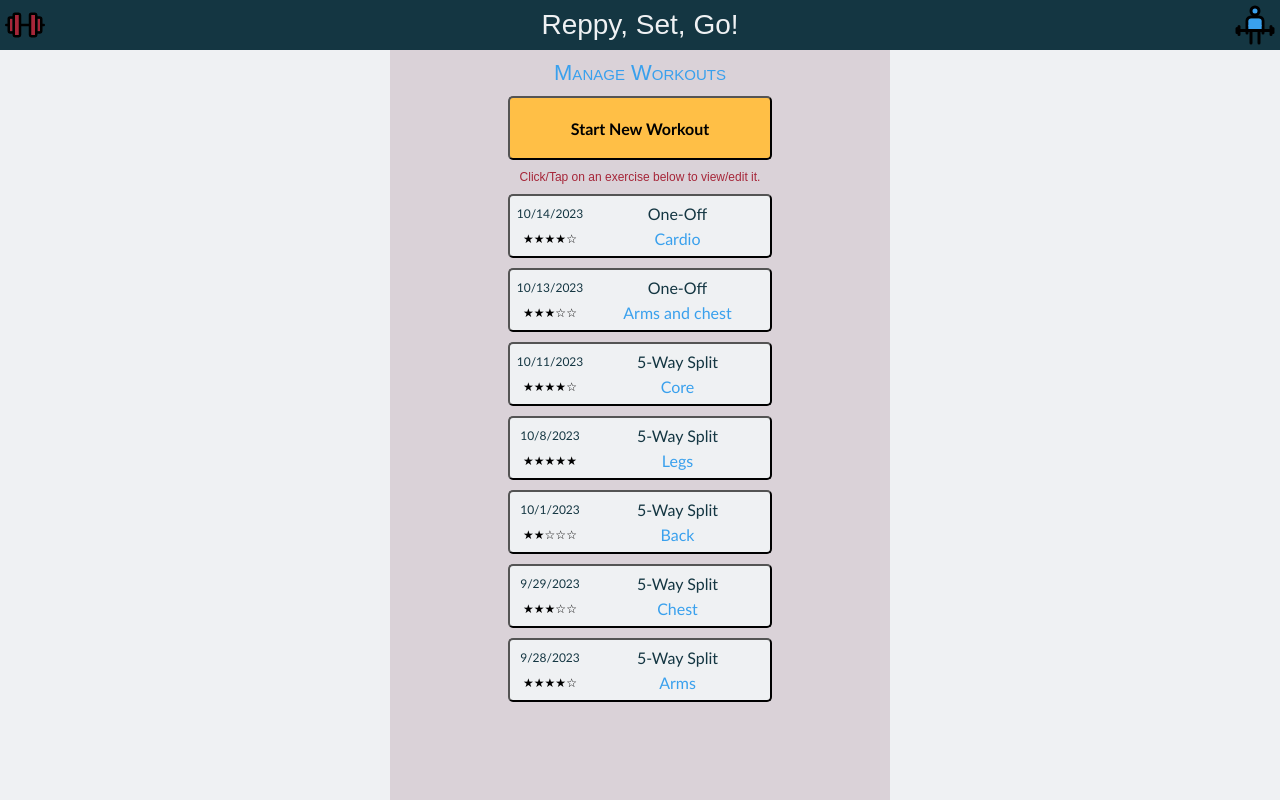
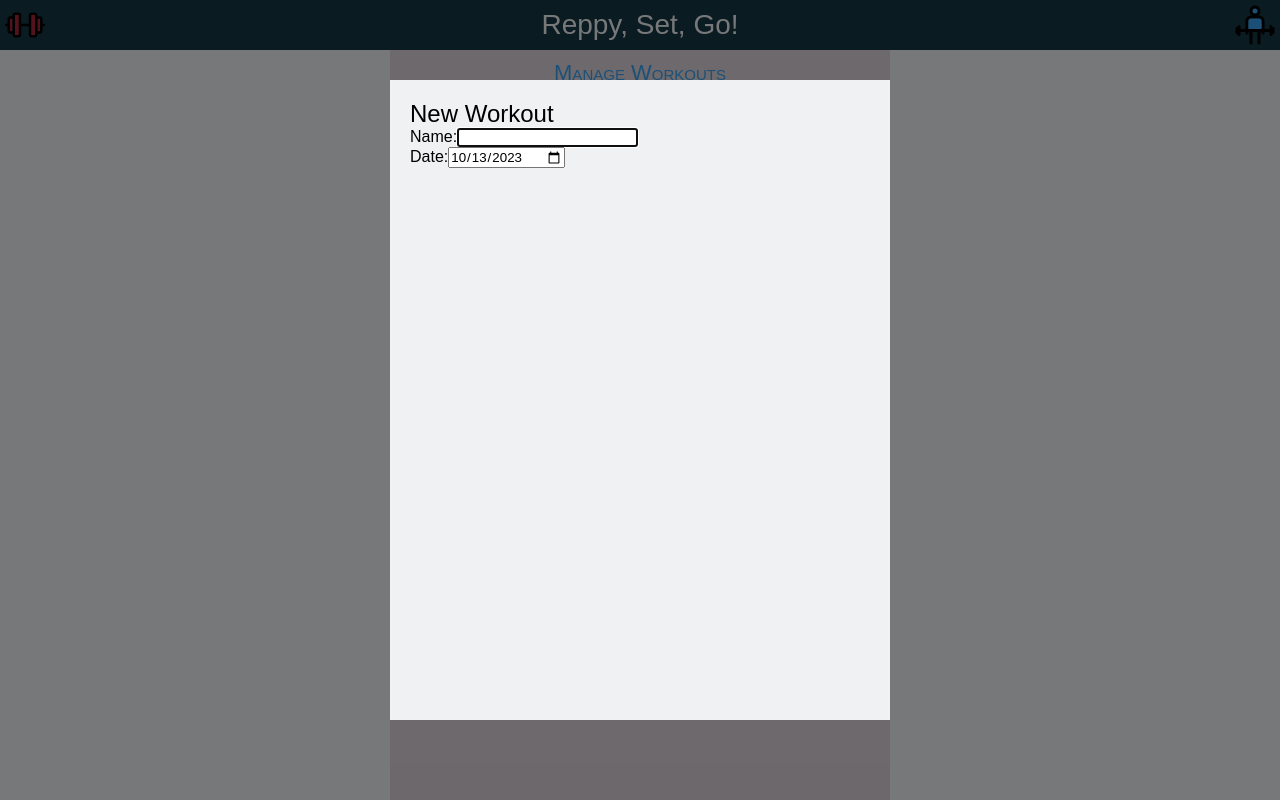
Before and after one commit to julesnuggy/reppy-set-go, a React (Vite) app: page / in a window 1280 px wide. Built offline with nearby package versions, Linux system fonts and the light colour scheme.

Commit message:
Implement initial new workout modal

```diff
--- /dev/null
+++ b/src/components/NewWorkoutModal.module.scss
@@ -0,0 +1,23 @@
+.backdrop {
+  position: fixed;
+  top: 0;
+  left: 0;
+  width: 100vw;
+  height: 100vh;
+  background-color: rgba(0, 0, 0, 0.5);
+}
+
+.modal {
+  position: fixed;
+  top: 50%;
+  left: 50%;
+  min-width: 280px;
+  max-width: 460px;
+  width: calc(100vw - 150px);
+  min-height: 200px;
+  max-height: 600px;
+  height: calc(100vh - 100px);
+  padding: 20px;
+  background-color: var(--core-flash-white);
+  transform: translateX(-50%) translateY(-50%);
+}
--- /dev/null
+++ b/src/components/NewWorkoutModal.tsx
@@ -0,0 +1,37 @@
+import { Modal } from '@restart/ui';
+import styles from './NewWorkoutModal.module.scss';
+
+type ModalProps = {
+  isShown: boolean;
+}
+
+const BackDrop = (props) => (
+  <div
+    {...props}
+    className={styles.backdrop}
+  />
+)
+
+const NewWorkoutModal = ({ isShown }: ModalProps) => {
+  const today = new Date();
+  const todayString = today.toISOString().substring(0,10);
+
+  return (
+    <Modal show={isShown} renderBackdrop={BackDrop}>
+      <div className={styles.modal}>
+        <h2>New Workout</h2>
+        <label>
+          Name:
+          <input autoFocus={true}></input>
+        </label>
+        <br/>
+        <label>
+          Date:
+          <input type="date" defaultValue={todayString}></input>
+        </label>
+      </div>
+    </Modal>
+  )
+}
+
+export default NewWorkoutModal;
--- a/src/pages/ManageWorkouts.tsx
+++ b/src/pages/ManageWorkouts.tsx
@@ -1,4 +1,5 @@
 import Button from '../components/Button';
+import NewWorkoutModal from '../components/NewWorkoutModal';
 import { FAKE_WORKOUTS } from '../fake_data';
 import { Workout } from '../interfaces/Workout';
 import styles from './ManageWorkouts.module.scss';
@@ -22,6 +23,8 @@ const HistoryButton = ({ workout }: HistoryProps) => {
 
 const ManageWorkouts = () => {
   return (
+    <div>
+      <NewWorkoutModal isShown={true}></NewWorkoutModal>
       <div className={styles.container}>
         <h2 className={styles.title}>Manage Workouts</h2>
         <Button className={styles.start}>Start New Workout</Button>
@@ -30,6 +33,7 @@ const ManageWorkouts = () => {
           <HistoryButton key={`${workout.date.toLocaleDateString()}_${workout.name}`} workout={workout} />
         ))}
       </div>
+    </div>
   );
 };
 
```
Lines whose indentation alone changed are shown as unchanged.
